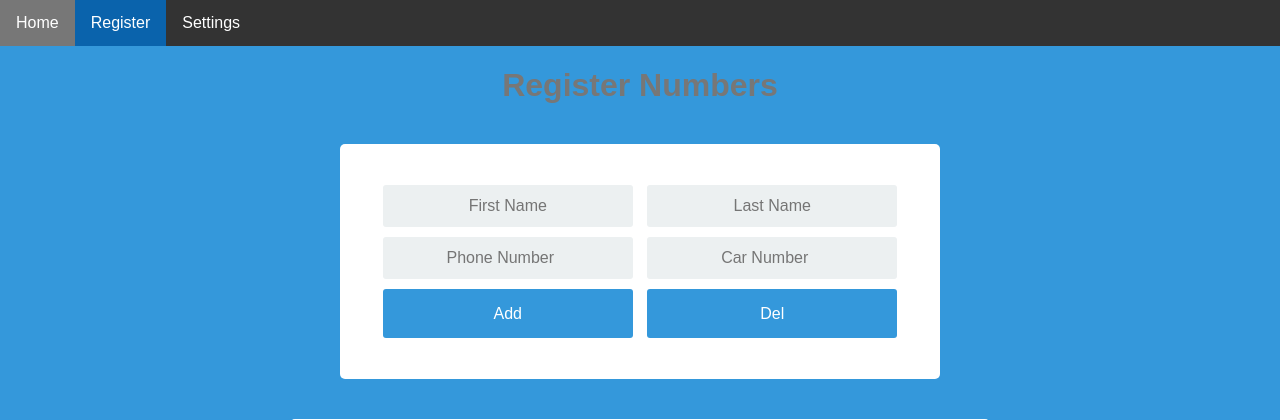
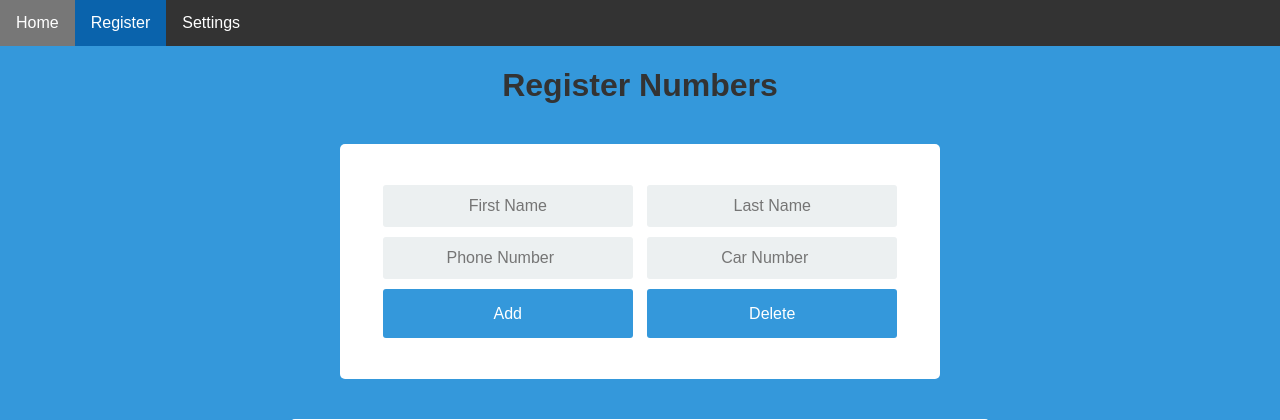
Before and after one commit to majdsadaka/APNR-MDP, a Flask app: page /record in a window 1280 px wide. Shown: the top 420 px of the page. Run offline with Flask 2, Linux system fonts and the light colour scheme.

Commit message:
Changed styling

```diff
--- a/static/main_style.css
+++ b/static/main_style.css
@@ -28,7 +28,7 @@
 
   .app-title {
   text-align: center;
-  color: #777;
+  color: #333;
   }
 
   .reg-form {
--- a/static/style.css
+++ b/static/style.css
@@ -22,7 +22,7 @@ border-radius: 5px
 
 .app-title {
 text-align: center;
-color: #777;
+color: #666;
 }
 
 .login-form {
--- a/templates/record.html
+++ b/templates/record.html
@@ -23,7 +23,7 @@
         <input type="number" value="" placeholder="Phone Number" name="Pn">
         <input type="number" value="" placeholder="Car Number" name="CarNumber">
         <input type="submit" name="Modif" value="Add" class="btn">
-        <input type="submit" name="Modif" value="Del" class="btn">
+        <input type="submit" name="Modif" value="Delete" class="btn">
     </form>
 </div>
 </div>
```
